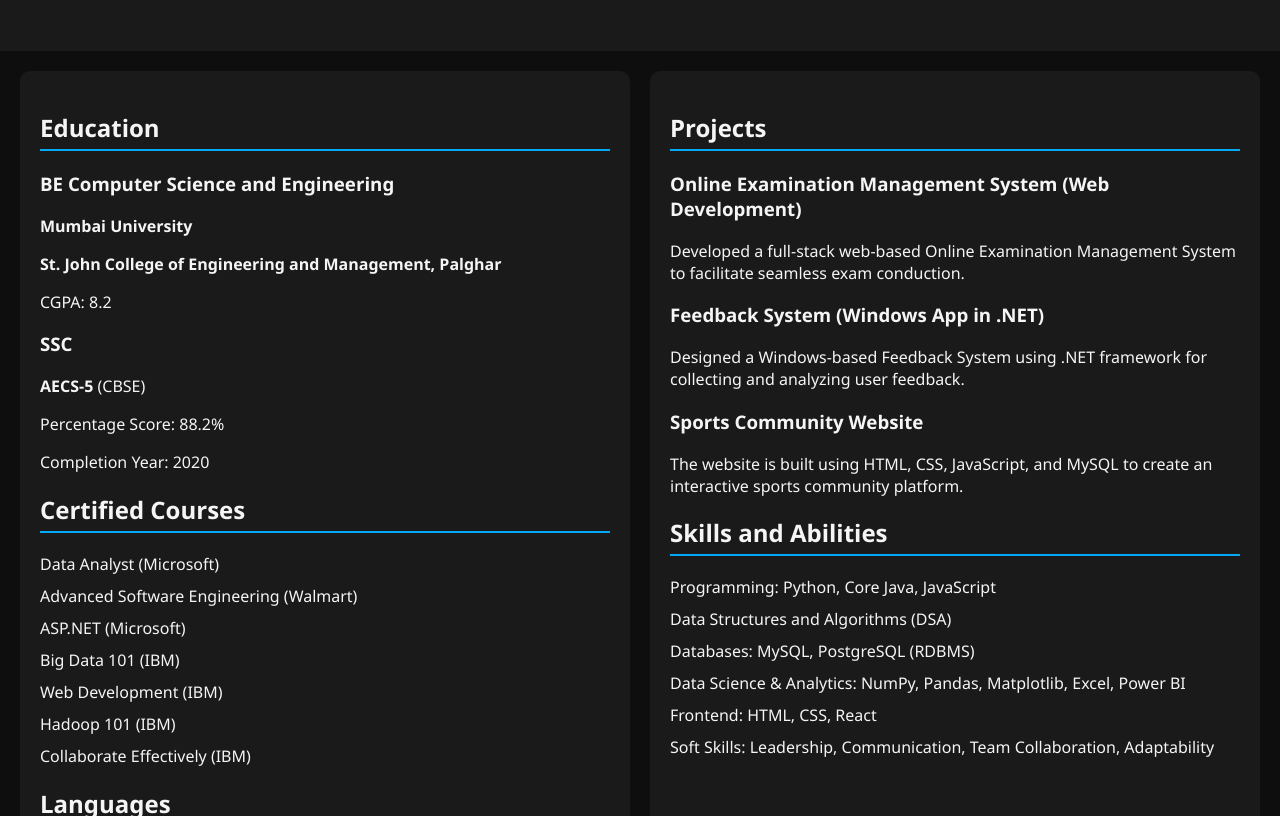
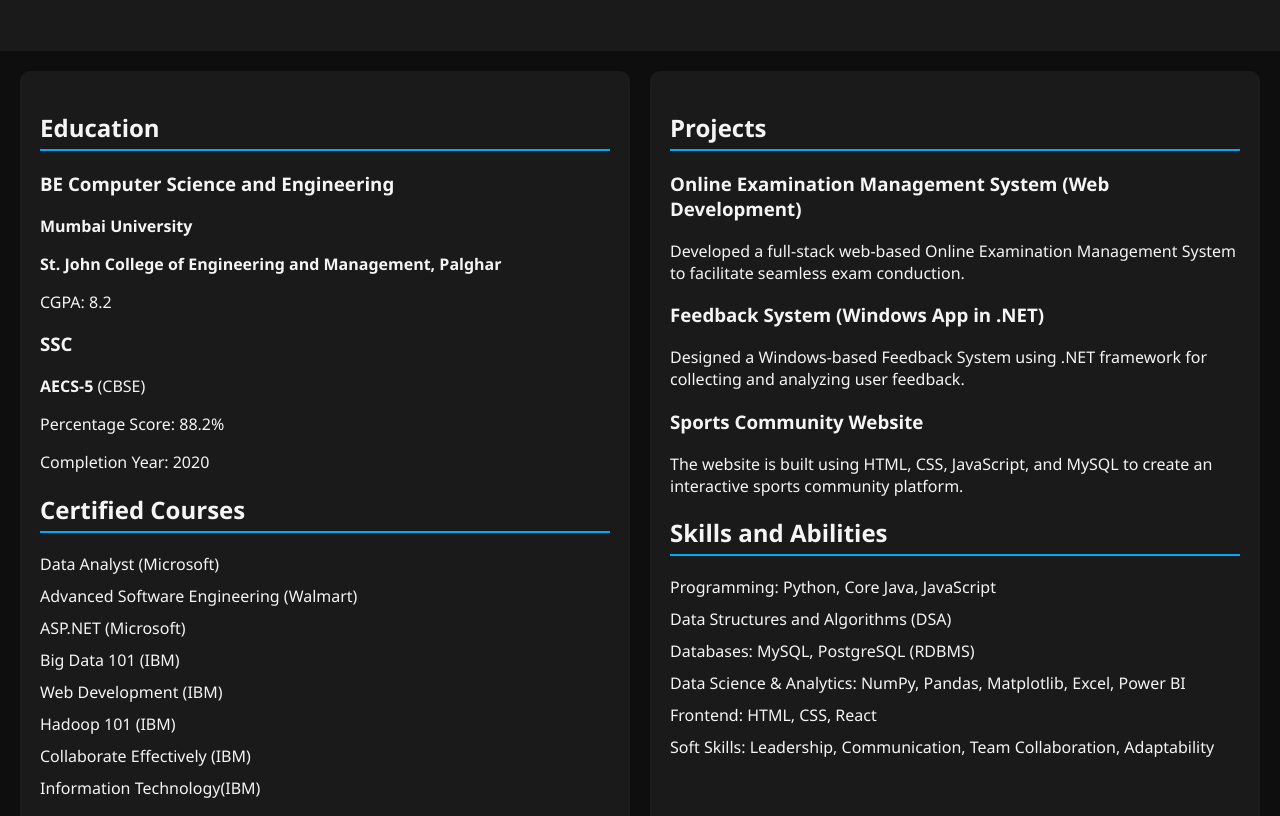
Before and after one commit to Sayalibhate/MY_RESUME, a plain HTML site: page index.html in a window 1280 px wide. Shown: the part 141-957 px from the top of the page. Drawn offline with Linux system fonts and the light colour scheme.

Commit message:
Update index.html

```diff
--- a/index.html
+++ b/index.html
@@ -150,6 +150,7 @@
                     <li>Web Development (IBM)</li>
                     <li>Hadoop 101 (IBM)</li>
                     <li>Collaborate Effectively (IBM)</li>
+                    <li>Information Technology(IBM)</li>
                 </ul>
             </section>
 
```
